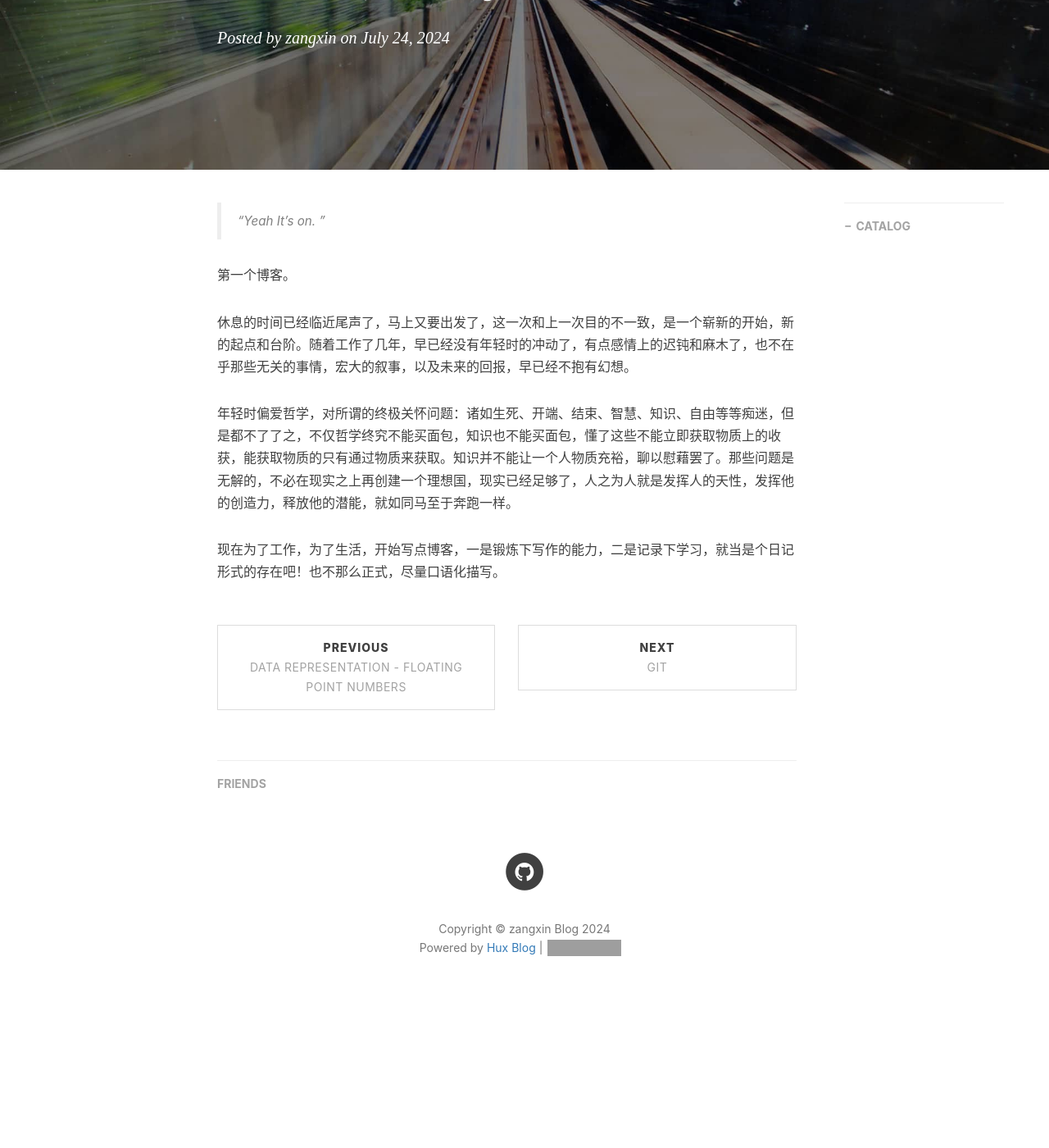
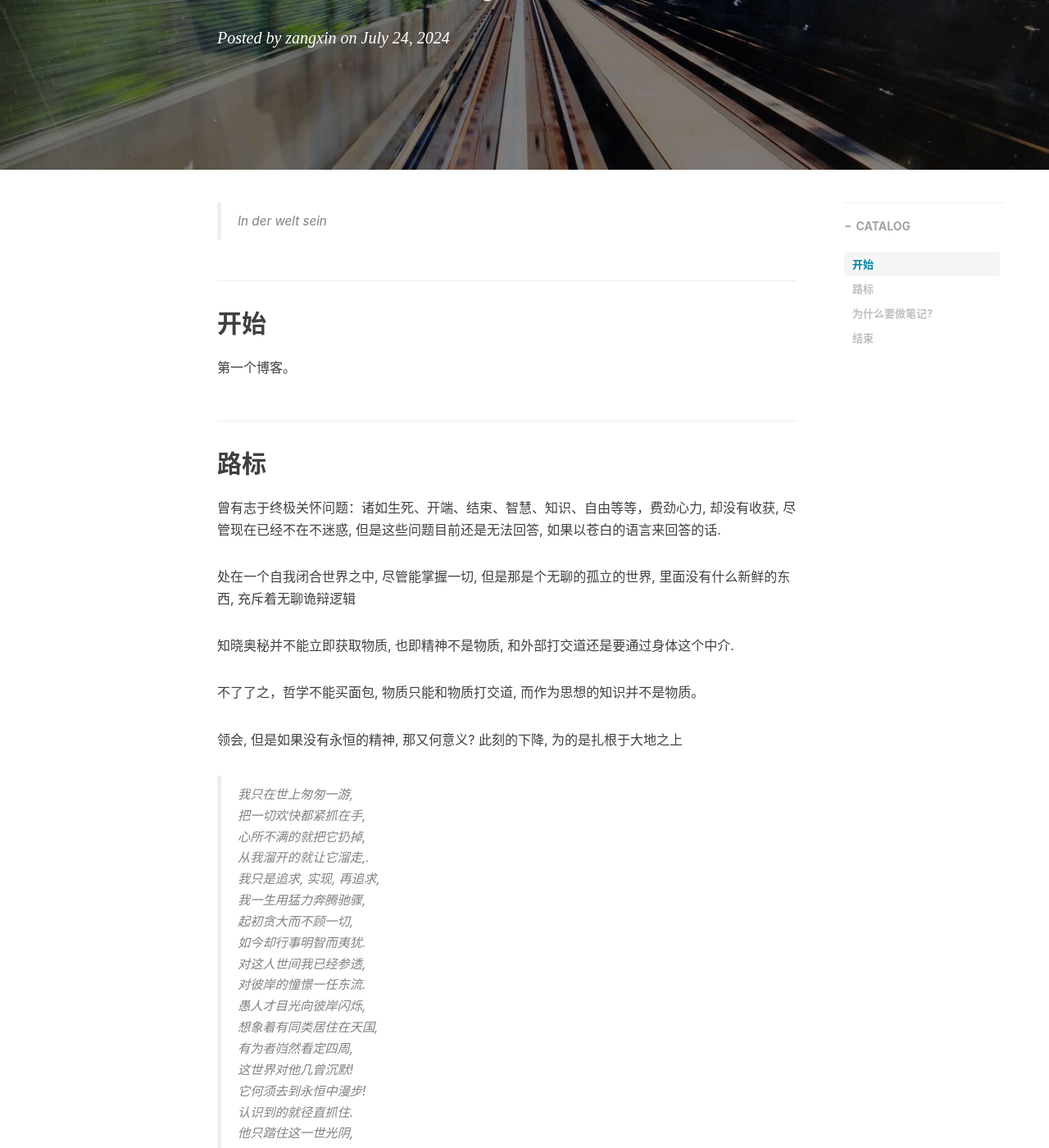
Before and after one commit to zangxin51/zangxin51.github.io, a Jekyll site: the page built from _posts/2024-07-24-fist-blog.markdown, in a window 1280 px wide and 1400 px high, scrolled down 282 px. Shown: the whole window at 82% size. Built offline with Jekyll 4.4.1, drawn with Linux system fonts in a browser that asks for light colours; nearby versions of some CDN libraries; comment, search, counter and statistics services are not loaded; before the commit the page ends 1542 px from its top, so only the background shows below that; some of the changed text lies outside the part shown; grey boxes are pictures that could not be loaded.

Commit message:
修订序章-增加路标

```diff
--- a/_posts/2024-07-24-fist-blog.markdown
+++ b/_posts/2024-07-24-fist-blog.markdown
@@ -9,13 +9,78 @@ catalog: true
 tags:
 ---
 
-> “Yeah It's on. ”
+> In der welt sein
 
+## 开始
 
 第一个博客。
 
-休息的时间已经临近尾声了，马上又要出发了，这一次和上一次目的不一致，是一个崭新的开始，新的起点和台阶。随着工作了几年，早已经没有年轻时的冲动了，有点感情上的迟钝和麻木了，也不在乎那些无关的事情，宏大的叙事，以及未来的回报，早已经不抱有幻想。
+## 路标
 
-年轻时偏爱哲学，对所谓的终极关怀问题：诸如生死、开端、结束、智慧、知识、自由等等痴迷，但是都不了了之，不仅哲学终究不能买面包，知识也不能买面包，懂了这些不能立即获取物质上的收获，能获取物质的只有通过物质来获取。知识并不能让一个人物质充裕，聊以慰藉罢了。那些问题是无解的，不必在现实之上再创建一个理想国，现实已经足够了，人之为人就是发挥人的天性，发挥他的创造力，释放他的潜能，就如同马至于奔跑一样。
+曾有志于终极关怀问题：诸如生死、开端、结束、智慧、知识、自由等等，费劲心力, 却没有收获, 尽管现在已经不在不迷惑, 但是这些问题目前还是无法回答, 如果以苍白的语言来回答的话.
 
-现在为了工作，为了生活，开始写点博客，一是锻炼下写作的能力，二是记录下学习，就当是个日记形式的存在吧！也不那么正式，尽量口语化描写。
+处在一个自我闭合世界之中, 尽管能掌握一切, 但是那是个无聊的孤立的世界, 里面没有什么新鲜的东西, 充斥着无聊诡辩逻辑
+
+知晓奥秘并不能立即获取物质, 也即精神不是物质, 和外部打交道还是要通过身体这个中介.
+
+不了了之，哲学不能买面包, 物质只能和物质打交道, 而作为思想的知识并不是物质。
+
+领会, 但是如果没有永恒的精神, 那又何意义? 此刻的下降, 为的是扎根于大地之上
+
+> 我只在世上匆匆一游,
+>
+> 把一切欢快都紧抓在手,
+>
+> 心所不满的就把它扔掉,
+>
+> 从我溜开的就让它溜走,.
+>
+> 我只是追求, 实现, 再追求,
+>
+> 我一生用猛力奔腾驰骤,
+>
+> 起初贪大而不顾一切,
+>
+> 如今却行事明智而夷犹.
+>
+> 对这人世间我已经参透,
+>
+> 对彼岸的憧憬一任东流.
+>
+> 愚人才目光向彼岸闪烁,
+>
+> 想象着有同类居住在天国,
+>
+> 有为者岿然看定四周,
+>
+> 这世界对他几曾沉默!
+>
+> 它何须去到永恒中漫步!
+>
+> 认识到的就径直抓住.
+>
+> 他只踏住这一世光阴,
+>
+> 任魔怪现行, 我行我素.
+>
+> 前进中会有苦乐悲欢,
+>
+> 他任何时候也不满足.
+>
+> FAUST (11433)
+
+人之为人就是发挥人的天性，发挥他的创造力，释放他的潜能，就如同马至于奔跑一样。
+
+## 为什么要做笔记?
+
+好记性不如烂笔头, 这确实是正确的，但是做了笔记, 然后再也不去看, 就相当于没有用了, 和没有做笔记有何区别.
+
+从小培养的做手写笔记的习惯, 很大程度帮助了我们学习, 能极大帮助我们集中注意力, 理清思路, 对于学习难度大的科目有很大的帮补, 但是对于现在的互联网信息时代来说, 信息的爆炸, 知识的爆炸, 用纸质笔记已经无法满足需求的, 比如我要找一段代码来实现某种功能, 我更倾向于去复制过来, 而不是去找笔记本寻求当初学习的思路, 我更偏爱去使用它, 一旦我们把这个模块内部搭建起来了, 以后就把他当作更基本的元件来搭建更高级的模块, 减少重复的搭建基础模块.
+
+现在利用互联网发布博客, 保存博客, 极大提高写博客的效率, 我们打字的速度比手写字更快, 而且我们浏览笔记更方便, 无论在何处, 使用手机或者电脑等任何一个联网的设备都可以访问, 这就极大的提高博客的利用率, 不像纸质笔记成了压箱底的东西, 它的纪念意义大于实用意义.
+
+为什么要自己做笔记, 而不是去复制别人的笔记? 每个人的思路不一样, 理解问题的方式也不一样, 让一个人去理解另一个人的东西是有一定的难度的, 容易产生"误解". 我们了解自己的思维习惯, 所以回顾自己的东西效率更高. 再就是可信度问题, 他人的答案不一定不可靠, 通常要花费精力和时间去验证, 反倒得不偿失. 尽量获取一手的资料, 权威的资料, 符合逻辑的, 经过自己检验的资料. 当然这些都不是绝对的, 我们要权衡取舍, 辩证的来看: 凡是无绝对, 在主体上保持原则.
+
+## 结束
+
+开始写点博客，一是锻炼下写作的能力，二是记录下学习, 方便以后用到的时候快速回顾，就当是个日记形式的存在吧！也不那么正式，尽量口语化描写。
```
